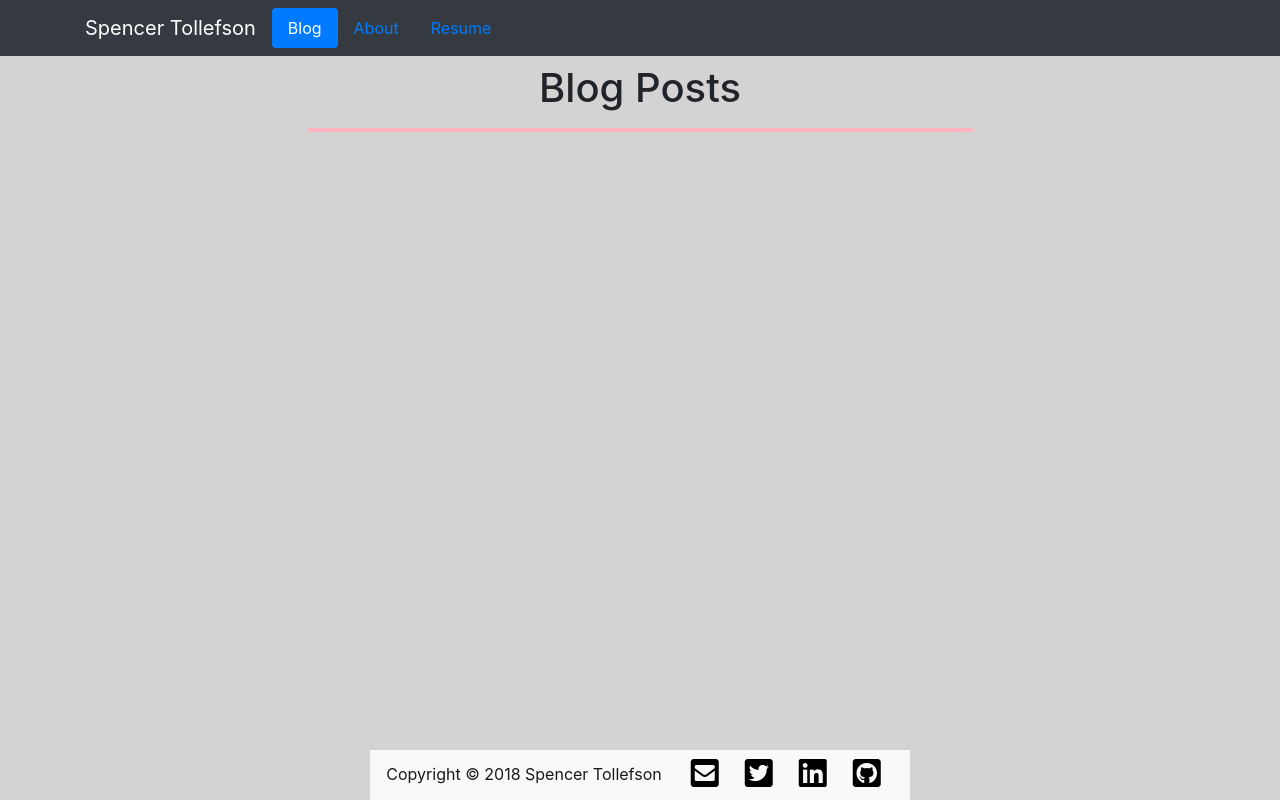
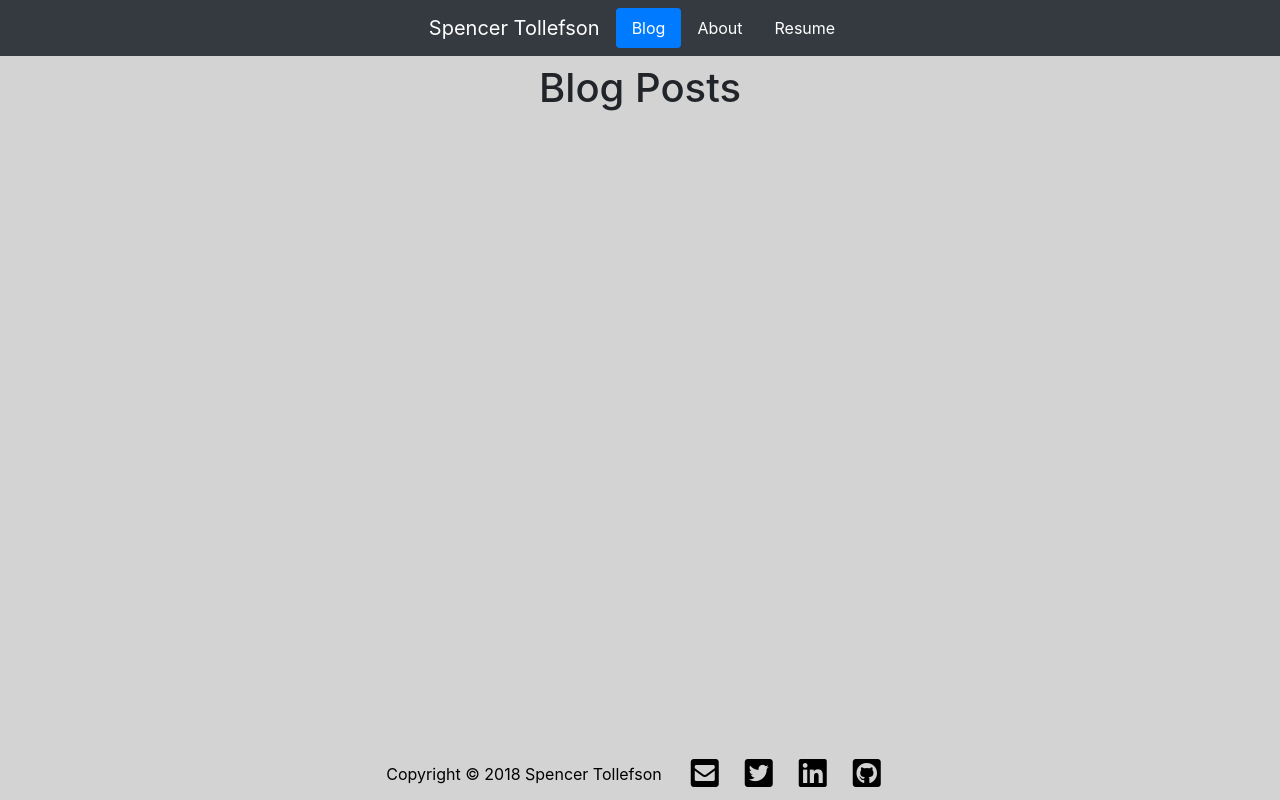
Before and after one commit to spencertollefson/spencertollefson.com-website, a Django app: page / in a window 1280 px wide. Run offline with Django 3.2, Linux system fonts and the light colour scheme; data that the repository does not hold is empty; parts of the project's set-up code (start-up, migrations or seed data) failed here and were passed over; some libraries are stand-ins or nearby versions.

Commit message:
Justify navbar center collapsed and expanded

```diff
--- a/blog/static/blog/css/blog.css
+++ b/blog/static/blog/css/blog.css
@@ -1,10 +1,5 @@
-/*.nav{*/
-    /*white-space: nowrap;*/
-/*}*/
-
-
 body {
-    background-color: lightgrey;
+    background-color: lightgray;
     min-height: 100vh;
     display: flex;
     flex-direction: column;
@@ -17,8 +12,12 @@
     text-align: center;
 }
 
+.footer a {
+    color: black;
+}
+
 .footer {
-    margin: auto auto 0 auto;
+    margin:  auto auto 0 auto;
 }
 
 .footer-icons {
@@ -27,13 +26,34 @@
 
 .navbar-collapse {
     display: inline-flex;
-
 }
 
-.post-title {
-
+a {
+    color: firebrick;
 }
 
-.date {
+a:active {
+    color: yellow;
+}
 
+a:hover {
+    color: blue;
 }
+
+.nav-link {
+    color: white;
+}
+
+.list-group-item-action {
+    /*background-color: lightpink;*/
+}
+
+.list-box {
+    width: auto;
+}
+
+.abs-center-x {
+    position: absolute;
+    left: 50%;
+    transform: translateX(-50%);
+}
--- a/blog/templates/blog/base.html
+++ b/blog/templates/blog/base.html
@@ -28,14 +28,14 @@
 
         {% block navbar %}
         <nav class="navbar navbar-expand-sm navbar-dark bg-dark">
-            <div class="container" role="navigation">
+            <div class="mx-auto d-flex d-block flex-wrap justify-content-center" role="navigation">
                 <a class="navbar-brand" href="{% url 'post_list' %}">Spencer Tollefson</a>
                 <!-- Brand and toggle get grouped for better mobile display -->
                 <button class="navbar-toggler" type="button" data-toggle="collapse" data-target="#navbarNav" aria-controls="navbarNav" aria-expanded="false" aria-label="Toggle navigation">
                     <span class="navbar-toggler-icon"></span>
                 </button>
 
-                <div class="collapse navbar-collapse" id="navbarNav">
+                <div class="collapse navbar-collapse text-center justify-content-center" id="navbarNav">
                     <ul class="nav nav-pills">
                         {% block navhighlights %}
                         <li class="nav-item">
@@ -66,7 +66,7 @@
                 </div>
             </div>
             <div class="row">
-                <div class="col-9 pb-1 text-left mx-auto" style="background-color: lightblue;">
+                <div class="col-9 pb-1 text-left mx-auto">
                     {% block content %}
                     {% endblock content %}
                 </div>
@@ -75,7 +75,7 @@
         {% endblock header-setup %}
 
         {% block footer %}
-        <nav class="navbar navbar-light bg-light footer pt-0 pb-1">
+        <nav class="navbar footer pt-0 pb-1">
             <div class="d-flex mx-auto">
                 <a class="navbar-brand" href="{% url 'about' %}"><small>Copyright © 2018 Spencer Tollefson</small></a>
             </div>
--- a/blog/templates/blog/post_list.html
+++ b/blog/templates/blog/post_list.html
@@ -10,14 +10,13 @@
         </div>
     </div>
     <div class="row">
-        <div class="col-9 col-sm-7 pb-1 text-left mx-auto" style="background-color: lightpink;">
-            {% for post in posts %}
-                <div class="post">
-                    <div class="date">
-                        <a href="{% url 'post_detail' pk=post.pk %}">#{{ post.id }}: {{ post.title }}</a> - {{ post.published_date|date:'F j' }}, {{ post.published_date|date:'Y' }}
-                    </div>
-                </div>
-            {% endfor %}
+{#        <div class="col-9 col-sm-5 pb-1 mx-auto">#}
+        <div class="col d-flex justify-content-center mx-auto list-box">
+            <div class="list-group">
+                {% for post in posts %}
+                    <a href="{% url 'post_detail' pk=post.pk %}" class="list-group-item list-group-item-action"><h5>#{{ post.id }}: {{ post.title }} - {{ post.published_date|date:'F j' }}, {{ post.published_date|date:'Y' }}</h5></a>
+                {% endfor %}
+            </div>
         </div>
     </div>
 </div>
```
